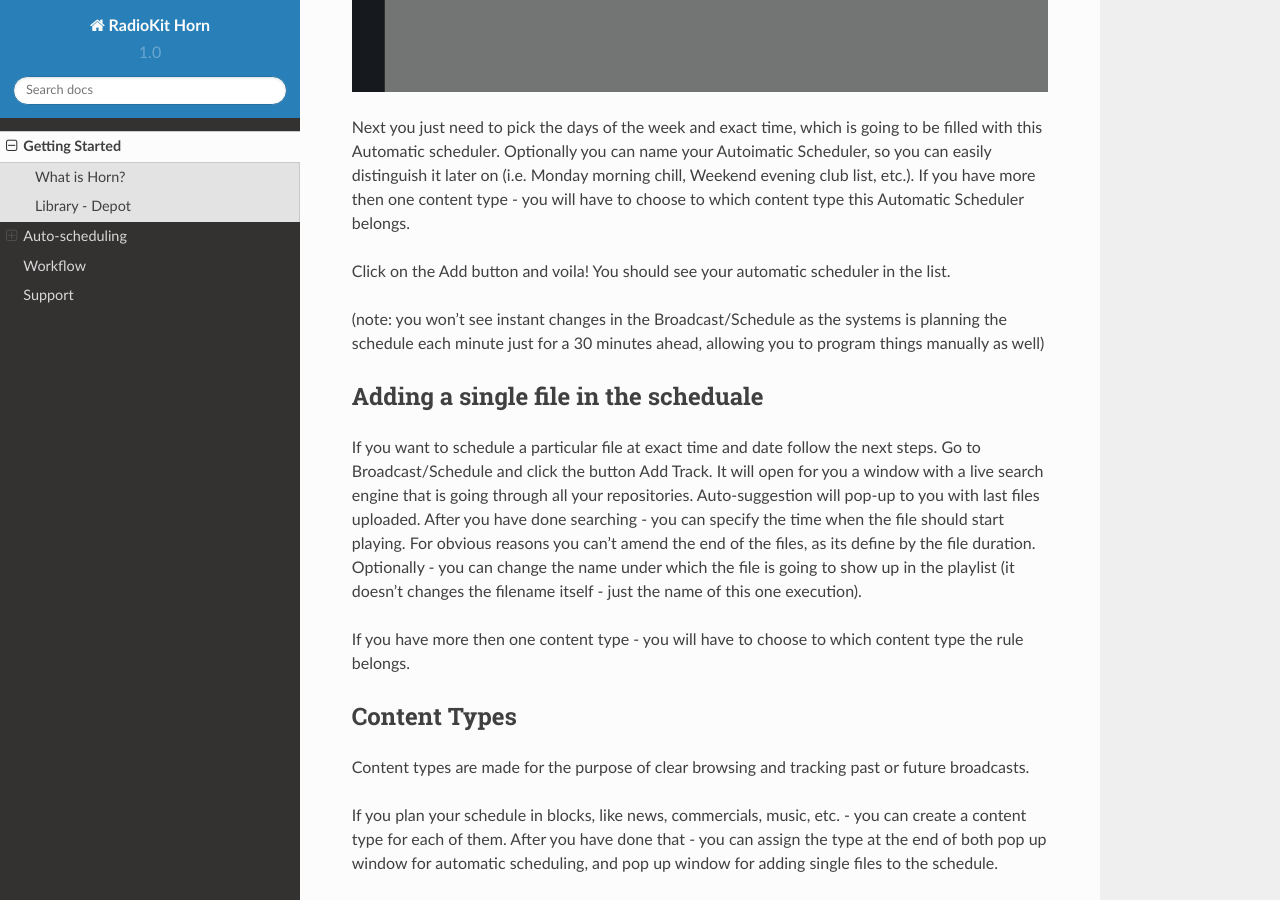
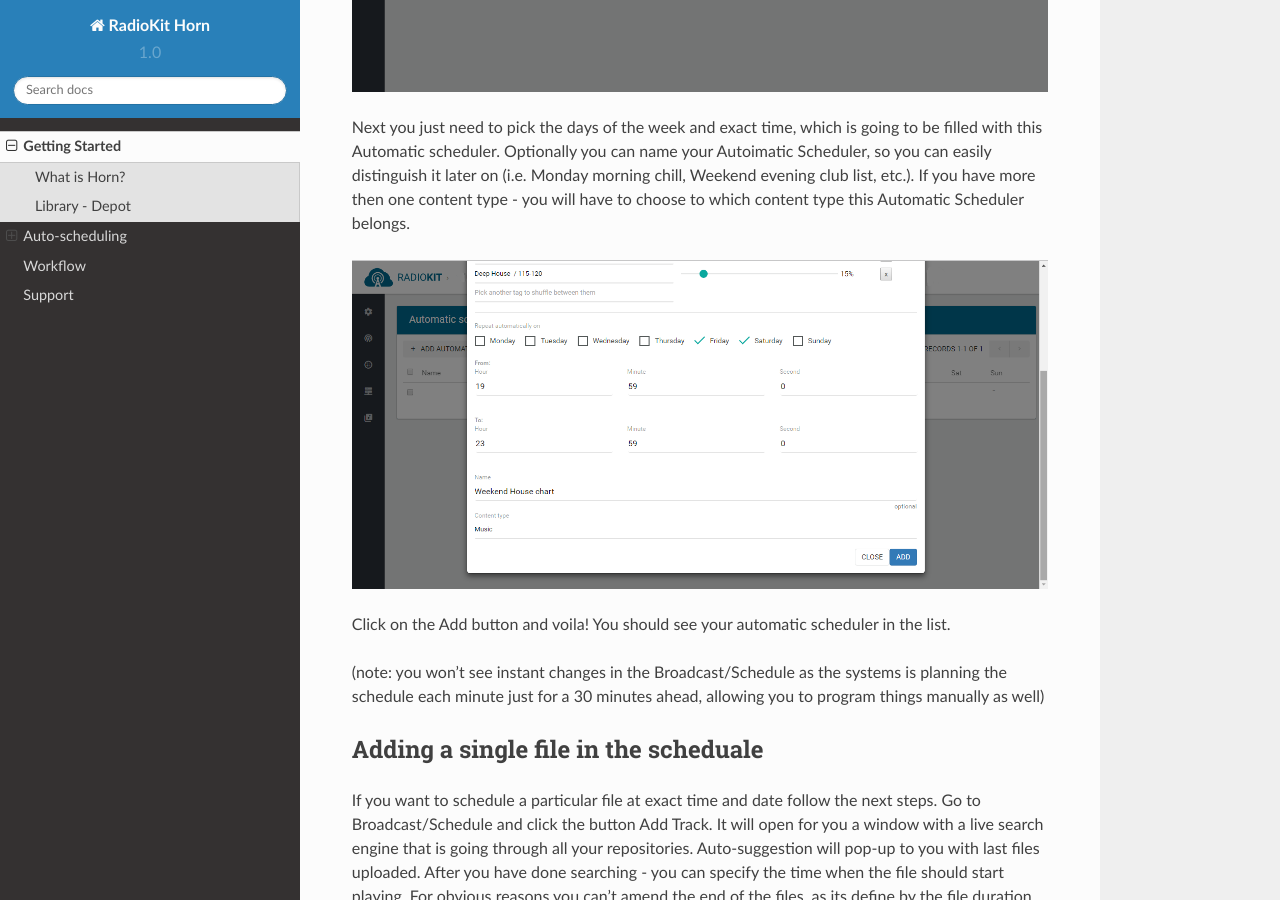
Before and after one commit to radiokit/horn-docs, a Sphinx documentation site: the page built from docs/source/getting-started.rst, in a window 1280 px wide and 900 px high, scrolled down 2020 px. Built offline with Sphinx 7.4.7 and the Read the Docs theme 2.0.0, drawn with Linux system fonts in a browser that asks for light colours.

Commit message:
another photo

```diff
--- a/docs/source/getting-started.rst
+++ b/docs/source/getting-started.rst
@@ -54,6 +54,8 @@
 Next you just need to pick the days of the week and exact time, which is going to be
 filled with this Automatic scheduler. Optionally you can name your Autoimatic Scheduler, so you can easily distinguish it later on (i.e. Monday morning chill, Weekend evening club list, etc.).
 If you have more then one content type - you will have to choose to which content type this Automatic Scheduler belongs.
+
+.. image:: assets/horn_date_pick.png
 
 Click on the Add button and voila! You should see your automatic scheduler in the list.
 
```
Also changed, not shown: docs/source/assets/horn_date_pick.png (added).
